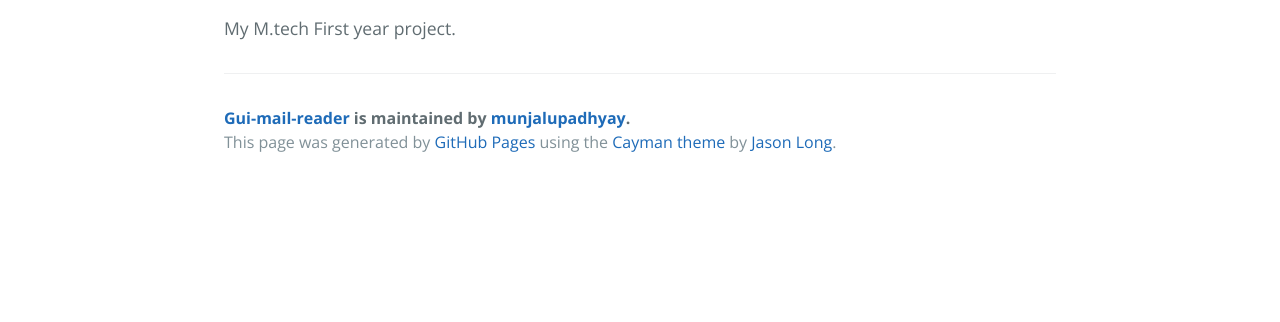
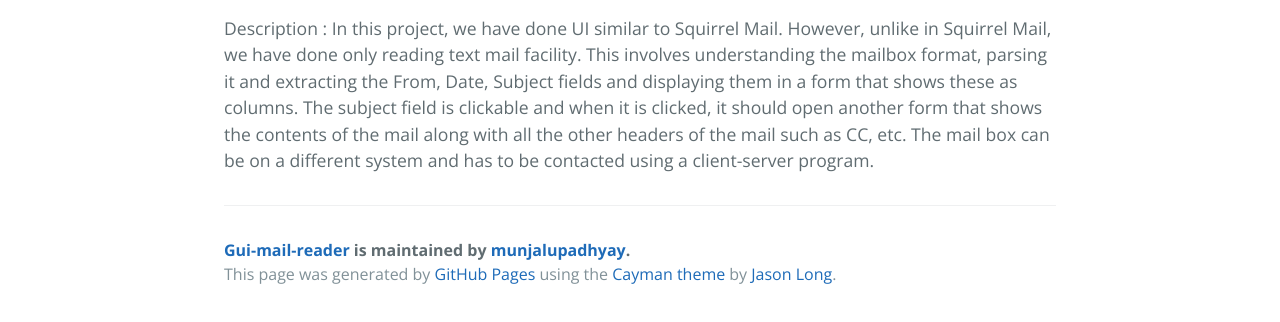
Before and after one commit to munjalupadhyay/Gui-Mail-Reader, a plain HTML site: page index.html in a window 1280 px wide. Shown: the part 470-792 px from the top of the page. Drawn offline with nearby package versions, Linux system fonts and the light colour scheme.

Commit message:
Create gh-pages branch via GitHub

```diff
--- a/index.html
+++ b/index.html
@@ -22,7 +22,12 @@
       <h1>
 <a id="gui-mail-reader" class="anchor" href="#gui-mail-reader" aria-hidden="true"><span class="octicon octicon-link"></span></a>Gui-Mail-Reader</h1>
 
-<p>My M.tech First year project.</p>
+<p>Description : In this project, we have done UI similar to Squirrel Mail. However, unlike in Squirrel
+Mail, we have done only reading text mail facility. This involves understanding the mailbox format,
+parsing it and extracting the From, Date, Subject fields and displaying them in a form that shows
+these as columns. The subject field is clickable and when it is clicked, it should open another form
+that shows the contents of the mail along with all the other headers of the mail such as CC, etc. The
+mail box can be on a different system and has to be contacted using a client-server program.</p>
 
       <footer class="site-footer">
         <span class="site-footer-owner"><a href="https://github.com/munjalupadhyay/Gui-Mail-Reader">Gui-mail-reader</a> is maintained by <a href="https://github.com/munjalupadhyay">munjalupadhyay</a>.</span>
--- a/params.json
+++ b/params.json
@@ -1 +1 @@
-{"name":"Gui-mail-reader","tagline":"My M.tech First year project.","body":"# Gui-Mail-Reader\r\nMy M.tech First year project.\r\n","google":"","note":"Don't delete this file! It's used internally to help with page regeneration."}
+{"name":"Gui-mail-reader","tagline":"My M.tech First year project.","body":"# Gui-Mail-Reader\r\nDescription : In this project, we have done UI similar to Squirrel Mail. However, unlike in Squirrel\r\nMail, we have done only reading text mail facility. This involves understanding the mailbox format,\r\nparsing it and extracting the From, Date, Subject fields and displaying them in a form that shows\r\nthese as columns. The subject field is clickable and when it is clicked, it should open another form\r\nthat shows the contents of the mail along with all the other headers of the mail such as CC, etc. The\r\nmail box can be on a different system and has to be contacted using a client-server program.\r\n","google":"","note":"Don't delete this file! It's used internally to help with page regeneration."}
```
